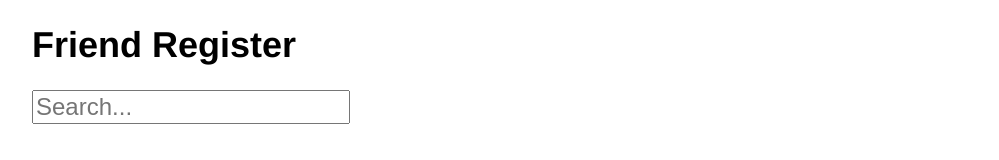
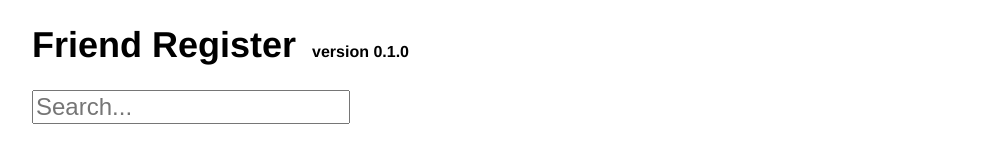
Before and after one commit to oe/friendregister, a React app: page / in a window 1280 px wide. Shown: the top 160 px of the page, without its empty margins (72-1071 px from the left). Built offline with nearby package versions, Linux system fonts and the light colour scheme; the HTML template or start-up script is replaced by a standard one.

Commit message:
add version info

```diff
--- a/package.json
+++ b/package.json
@@ -1,4 +1,5 @@
 {
+  "version": "0.1.0",
   "scripts": {
     "start": "webpack-dev-server --open"
   },
--- a/src/App.js
+++ b/src/App.js
@@ -3,6 +3,7 @@ import styled from 'styled-components'
 import { space, maxWidth } from 'styled-system'
 import search from 'fuzzysearch'
 import friends from './friends.json'
+import pkg from '../package.json'
 
 import Friend from './Friend'
 import SearchBar from './SearchBar.js'
@@ -11,6 +12,11 @@ import ImageFriend from './ImageFriend.js'
 const Container = styled.main`
   ${space}
   ${maxWidth}
+`
+
+const Small = styled.small`
+  font-size: 1rem;
+  margin-left: 1em;
 `
 
 const GridContainer = styled.div`
@@ -69,7 +75,7 @@ export default class App extends React.Component {
 
     return (
       <Container maxWidth="67em" m="0 auto">
-        <Heading1>Friend Register</Heading1>
+        <Heading1>Friend Register<Small>version {pkg.version}</Small></Heading1>
         <SearchBar parentMethod={this.searchInput} />
         <GridContainer>
           {friendList}
```
Also changed, not shown: 2 other files (tests, documents, lock files or other folders).
